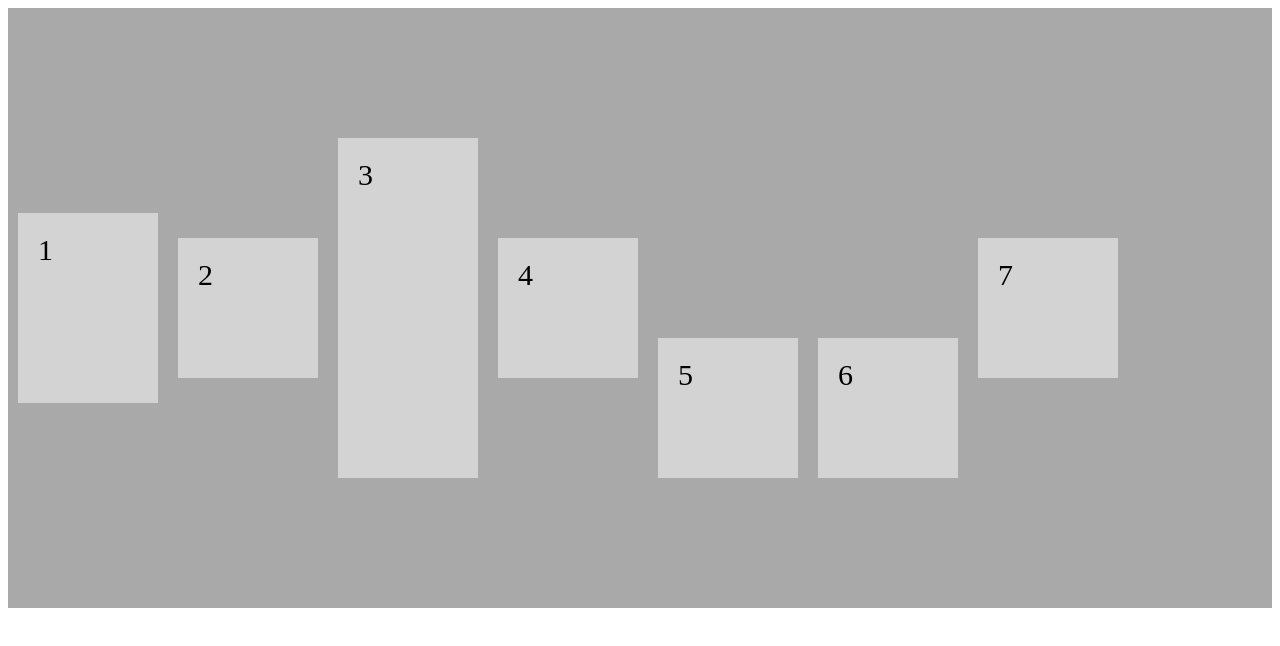
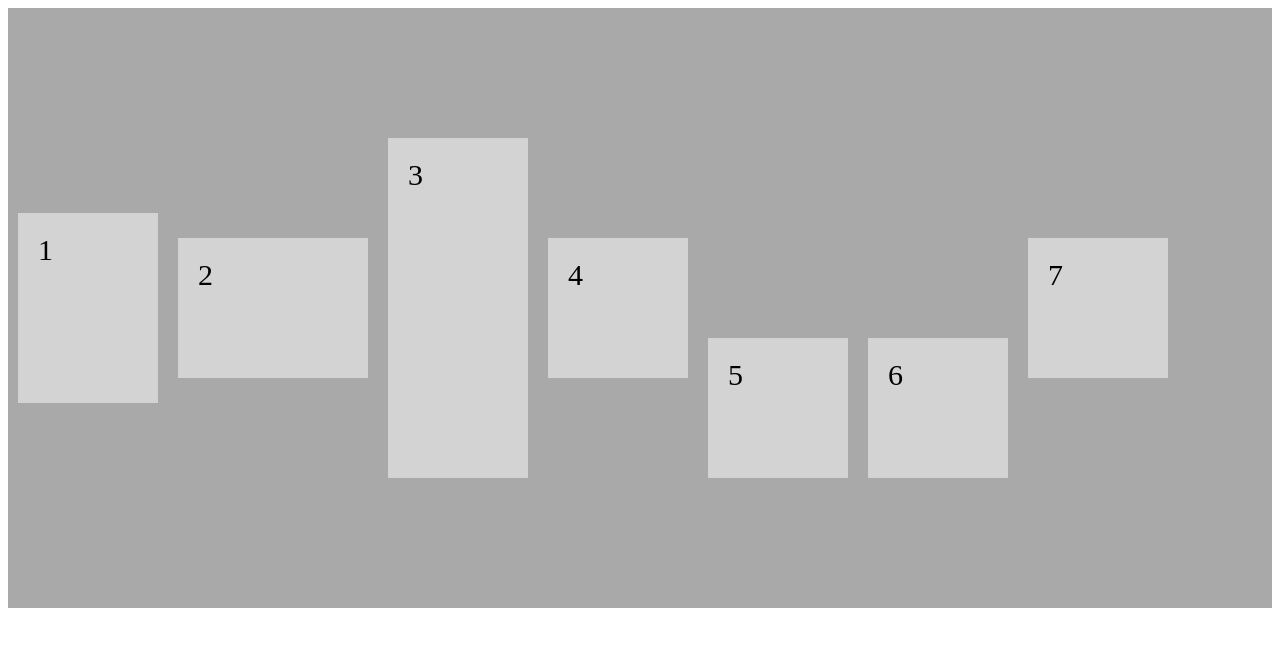
Before and after one commit to BaibaBarkane/Baiba-1, a plain HTML site: page main/3 nodarbiba/flex.html in a window 1280 px wide. Drawn offline with Linux system fonts and the light colour scheme.

Commit message:
flextest

```diff
--- a/main/3 nodarbiba/flex.html
+++ b/main/3 nodarbiba/flex.html
@@ -28,7 +28,7 @@
     <!--CSS FlexBox-->
     <div class="flex-container">
           <div style="height: 150px">1</div>
-          <div style="width 150px">2</div>
+          <div style="width: 150px">2</div>
           <div style="height: 300px">3</div>
           <div>4</div>
 
```
